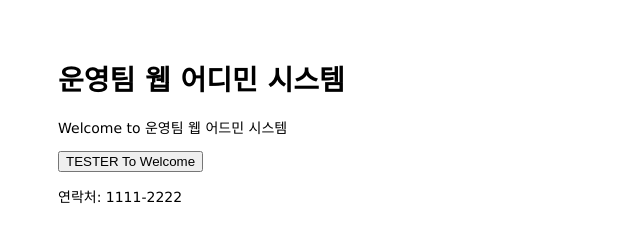
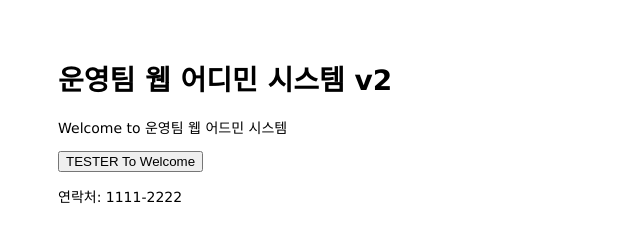
Before and after one commit to skidmarks/mastering-git-github, a website: page public/index.html in a window 1280 px wide. Shown: the full height of the page, 0-640 px from the left. Drawn offline with Linux system fonts and the light colour scheme.

Commit message:
Change header
change header element text in h1-element.

```diff
--- a/public/index.html
+++ b/public/index.html
@@ -6,7 +6,7 @@
 </head>
 
 <body>
-  <h1>운영팀 웹 어디민 시스템</h1>
+  <h1>운영팀 웹 어디민 시스템 v2</h1>
   <p>Welcome to 운영팀 웹 어드민 시스템</p>
 
   <div>
```
